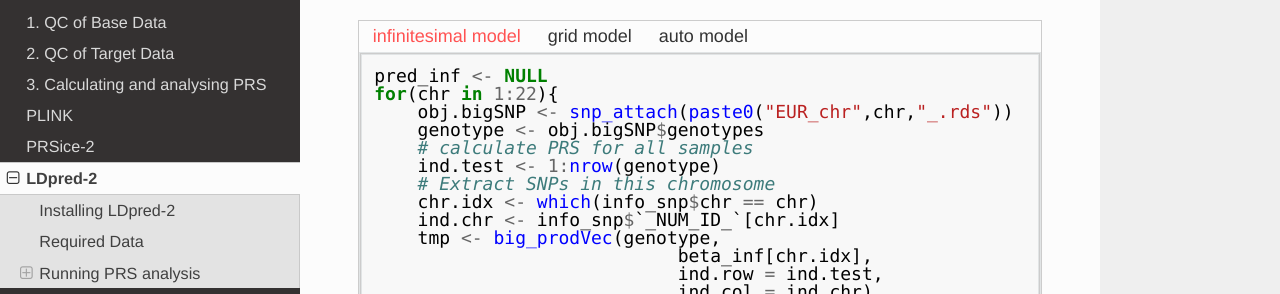
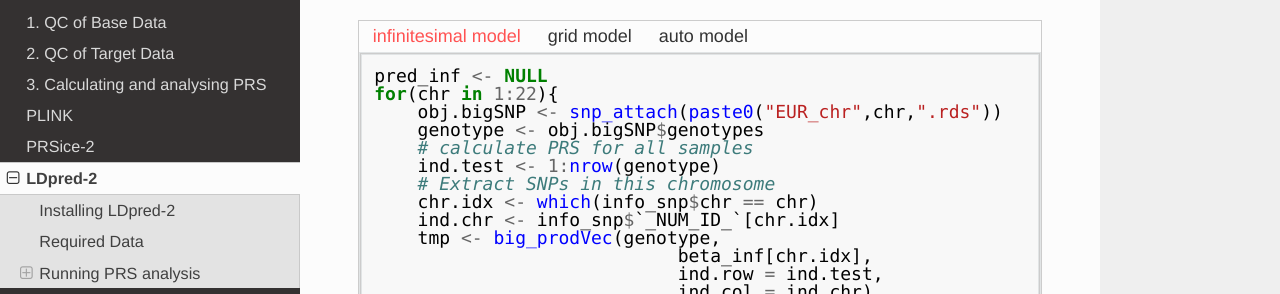
Before and after one commit to choishingwan/PRS-Tutorial, an MkDocs documentation site: the page built from docs/ldpred.md, in a window 1280 px wide and 900 px high, scrolled down 5063 px. Shown: the part 159-453 px from the top of the window. Built offline with MkDocs 1.6.1, drawn with Linux system fonts in a browser that asks for light colours; formulas are drawn with MathJax 3.

Commit message:
[Fix] Typo

````diff
--- a/docs/ldpred.md
+++ b/docs/ldpred.md
@@ -192,7 +192,7 @@
         map <- obj.bigSNP$map[-3]
         names(map) <- c("chr", "rsid", "pos", "a1", "a0")
         # perform SNP matching
-        tmp_snp <- snp_match(sumstats[sumstats\$chr==chr,], map)
+        tmp_snp <- snp_match(sumstats[sumstats$chr==chr,], map)
         info_snp <- rbind(info_snp, tmp_snp)
         # Assign the genotype to a variable for easier downstream analysis
         genotype <- obj.bigSNP$genotypes
@@ -391,7 +391,7 @@
     ```R
     pred_inf <- NULL
     for(chr in 1:22){
-        obj.bigSNP <- snp_attach(paste0("EUR_chr",chr,"_.rds"))
+        obj.bigSNP <- snp_attach(paste0("EUR_chr",chr,".rds"))
         genotype <- obj.bigSNP$genotypes
         # calculate PRS for all samples
         ind.test <- 1:nrow(genotype)
````
